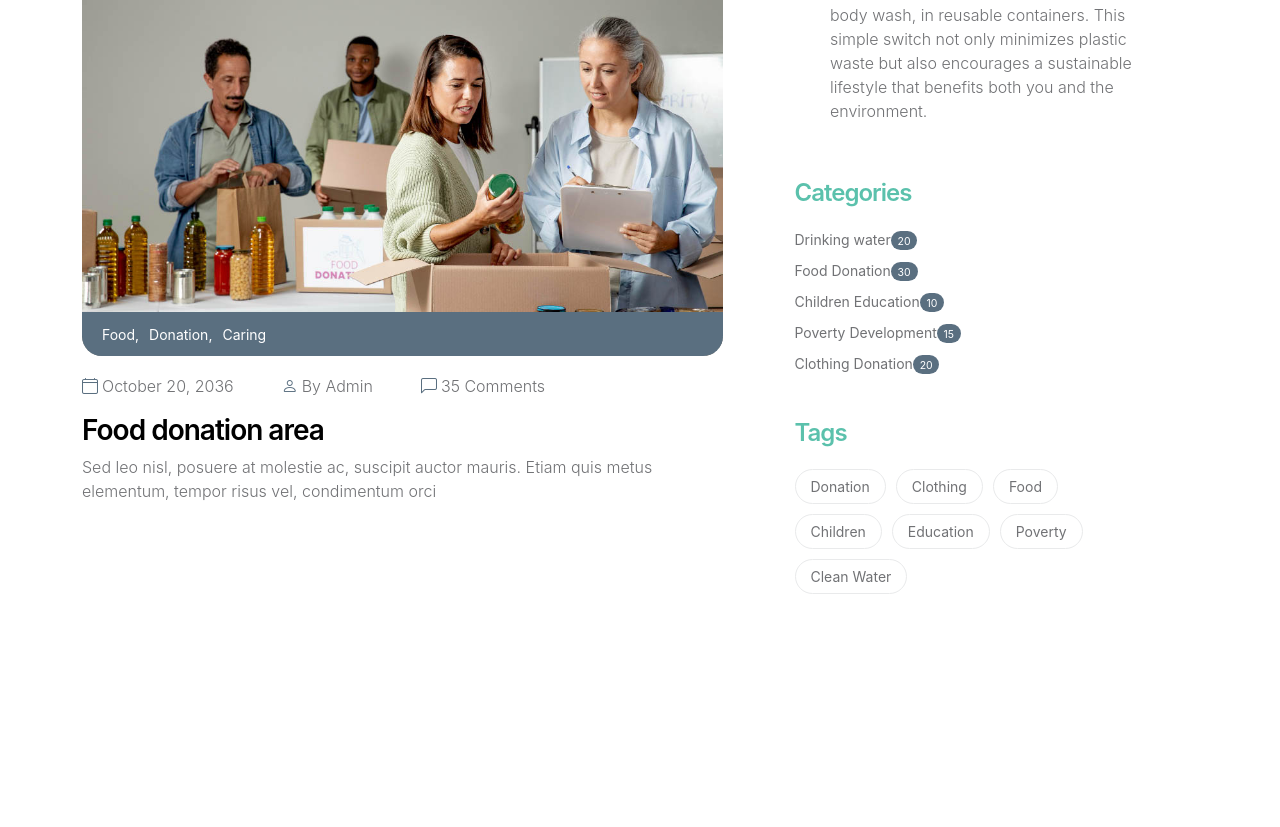
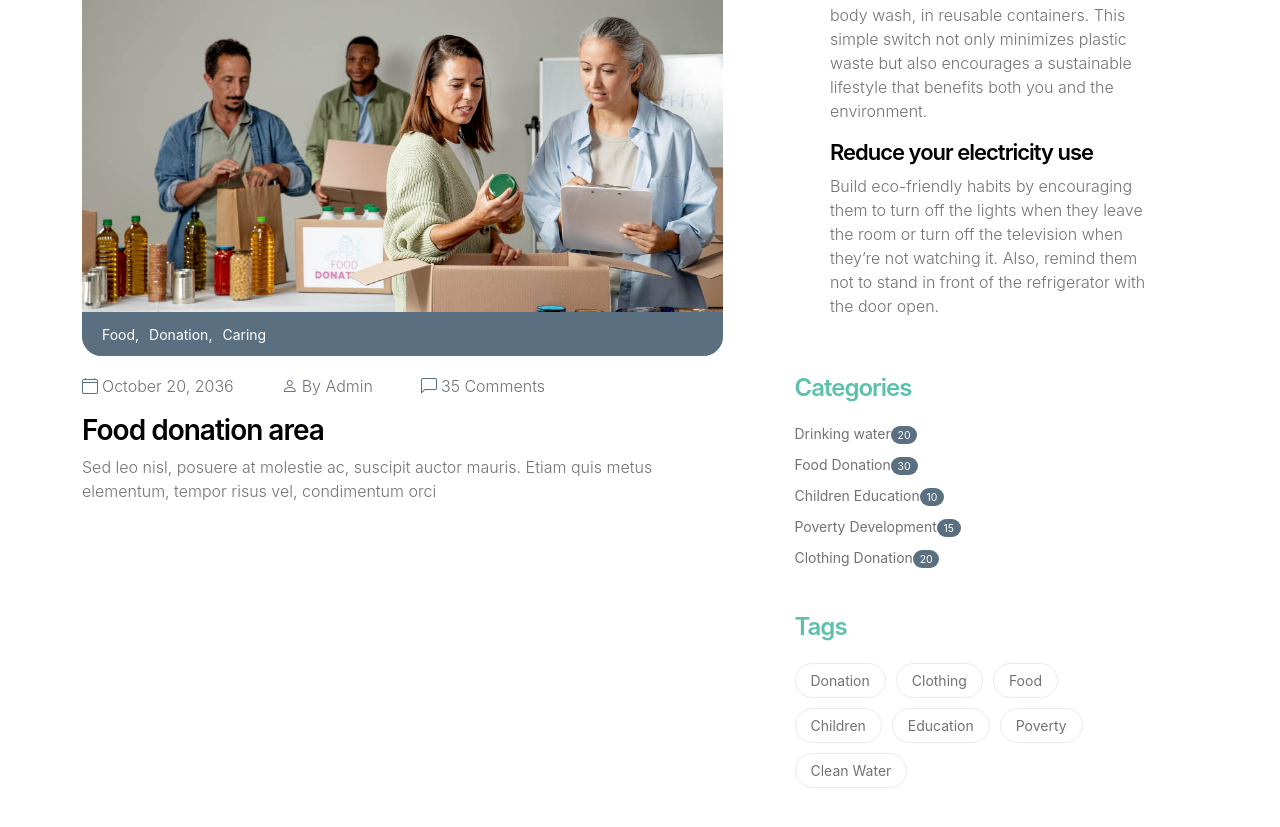
Before and after one commit to norcee25/EcoHabit, a React (Create React App) app: page / in a window 1280 px wide. Shown: the part 900-1727 px from the top of the page. Before the commit the page ends 1599 px from the top, so only its background shows below. Built offline with nearby package versions, Linux system fonts and the light colour scheme.

Commit message:
adding progress more

```diff
--- a/src/conponents/News/index.js
+++ b/src/conponents/News/index.js
@@ -132,6 +132,16 @@ const News = () => {
                   Rather than relying on single-use plastic bottles, opt for a sturdy metal water bottle and make it a habit to fill it up before heading out. You can also find a nearby bulk store or refill station to replenish your everyday essentials, such as detergent or body wash, in reusable containers. This simple switch not only minimizes plastic waste but also encourages a sustainable lifestyle that benefits both you and the environment.
                   </p>
                 </div>
+                <div className="news-block-title mb-2">
+                  <h6><a href="news-detail.html" className="news-block-title-link">Reduce your electricity use</a></h6>
+                </div>
+                <div className="news-block-date">
+                  <p>
+
+                  Build eco-friendly habits by encouraging them to turn off the lights when they leave the room or turn off the television when they’re not watching it. Also, remind them not to stand in front of the refrigerator with the door open.
+                  </p>
+                </div>
+
               </div>
             </div>
             <div className="category-block d-flex flex-column">
```
